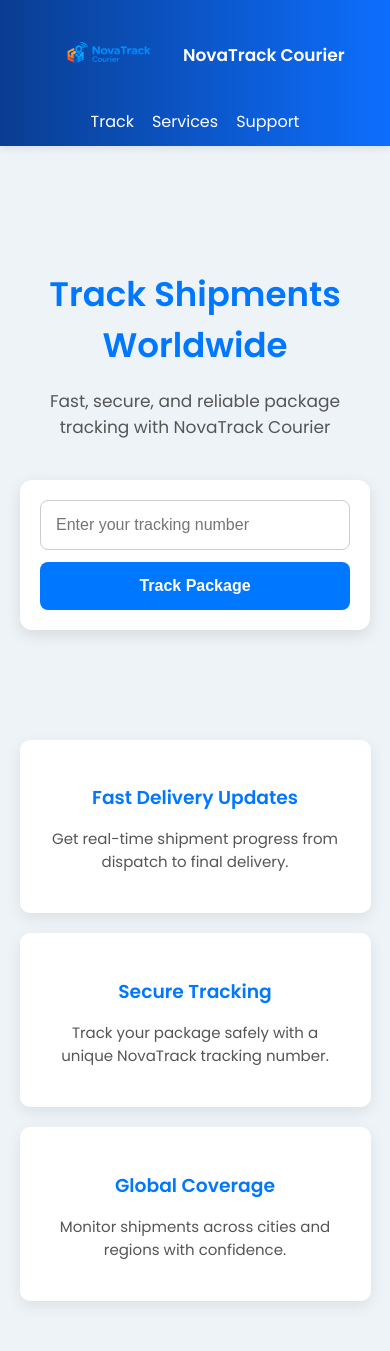
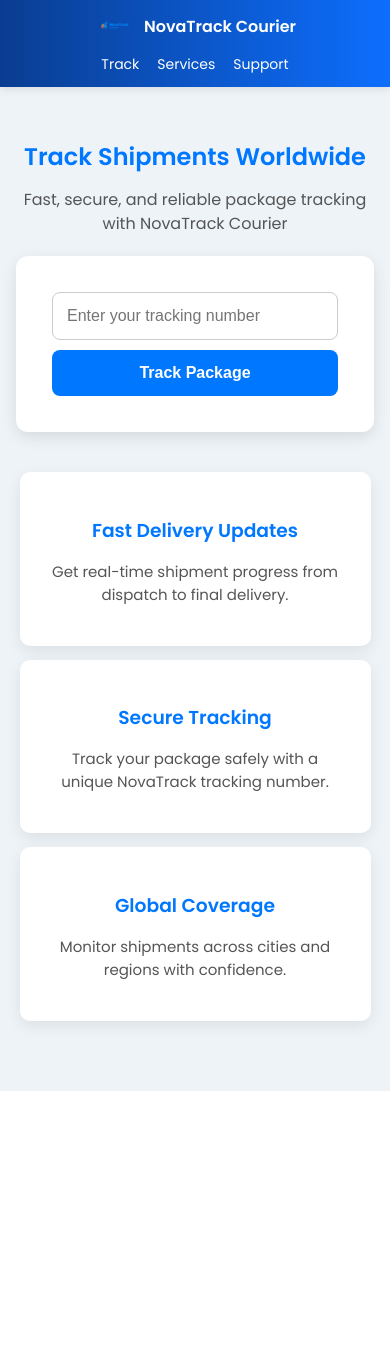
Before and after one commit to speechless001/novatrack-courier, a Flask app: page / in a window 390 px wide. After the commit the page ends 1091 px from the top, so only its background shows below. Run offline with Flask 3, Linux system fonts and the light colour scheme.

Commit message:
Improve mobile responsiveness

```diff
--- a/templates/index.html
+++ b/templates/index.html
@@ -186,10 +186,28 @@
 }
 @media (max-width: 768px) {
     .navbar {
-        padding: 12px 16px;
+        padding: 10px 15px;
         justify-content: center;
         text-align: center;
     }
+    @media (max-width: 768px) {
+    .search-box {
+        flex-direction: column;
+        gap: 10px;
+    }
+
+    .search-box input,
+    .search-box button {
+        width: 100%;
+    }
+}
+.card {
+    margin-bottom: 15px;
+}
+.card {
+    box-shadow: 0 4px 12px rgba(0,0,0,0.08);
+}
+
 
     .nav-left,
     .nav-right {
@@ -262,6 +280,128 @@
         width: 100%;
         box-sizing: border-box;
     }
+    body {
+    padding-bottom: 40px;
+}
+}
+@media (max-width: 768px) {
+    body {
+        padding-bottom: 20px;
+    }
+
+    .navbar {
+        padding: 12px 14px;
+        flex-wrap: wrap;
+        gap: 10px;
+    }
+
+    .nav-left {
+        gap: 8px;
+    }
+
+    .nav-left img {
+        height: 28px;
+    }
+
+    .brand-name {
+        font-size: 16px;
+    }
+
+    .nav-right {
+        width: 100%;
+        justify-content: center;
+        display: flex;
+        gap: 18px;
+        margin-top: 4px;
+    }
+
+    .nav-right a {
+        font-size: 14px;
+        margin-left: 0;
+    }
+
+    .hero {
+        padding: 40px 16px 20px;
+    }
+
+    .hero h1 {
+        font-size: 24px;
+        line-height: 1.2;
+        margin-bottom: 12px;
+    }
+
+    .hero p {
+        font-size: 16px;
+        line-height: 1.5;
+        margin-bottom: 20px;
+    }
+
+    .search-box,
+    .track-form {
+        flex-direction: column;
+        gap: 10px;
+        padding: 16px;
+    }
+
+    .search-box input,
+    .track-form input,
+    .search-box button,
+    .track-form button {
+        width: 100%;
+        box-sizing: border-box;
+        min-width: 0;
+    }
+
+    .search-box input,
+    .track-form input {
+        font-size: 16px;
+        padding: 14px;
+    }
+
+    .search-box button,
+    .track-form button {
+        font-size: 16px;
+        padding: 14px;
+    }
+
+    .features,
+    .info-section {
+        grid-template-columns: 1fr;
+        gap: 14px;
+        margin-top: 20px;
+    }
+
+    .card {
+        padding: 20px 16px;
+        margin-bottom: 0;
+    }
+
+    .card h3 {
+        font-size: 20px;
+        margin-bottom: 10px;
+    }
+
+    .card p {
+        font-size: 15px;
+        line-height: 1.6;
+    }
+
+    .container {
+        width: 94%;
+        max-width: 100%;
+        margin: 0 auto;
+    }
+
+    section,
+    .hero,
+    .features {
+        margin-bottom: 20px;
+    }
+}
+.features {
+    display: grid;
+    grid-template-columns: repeat(3, 1fr);
+    gap: 20px;
 }
     </style>
 </head>
```
